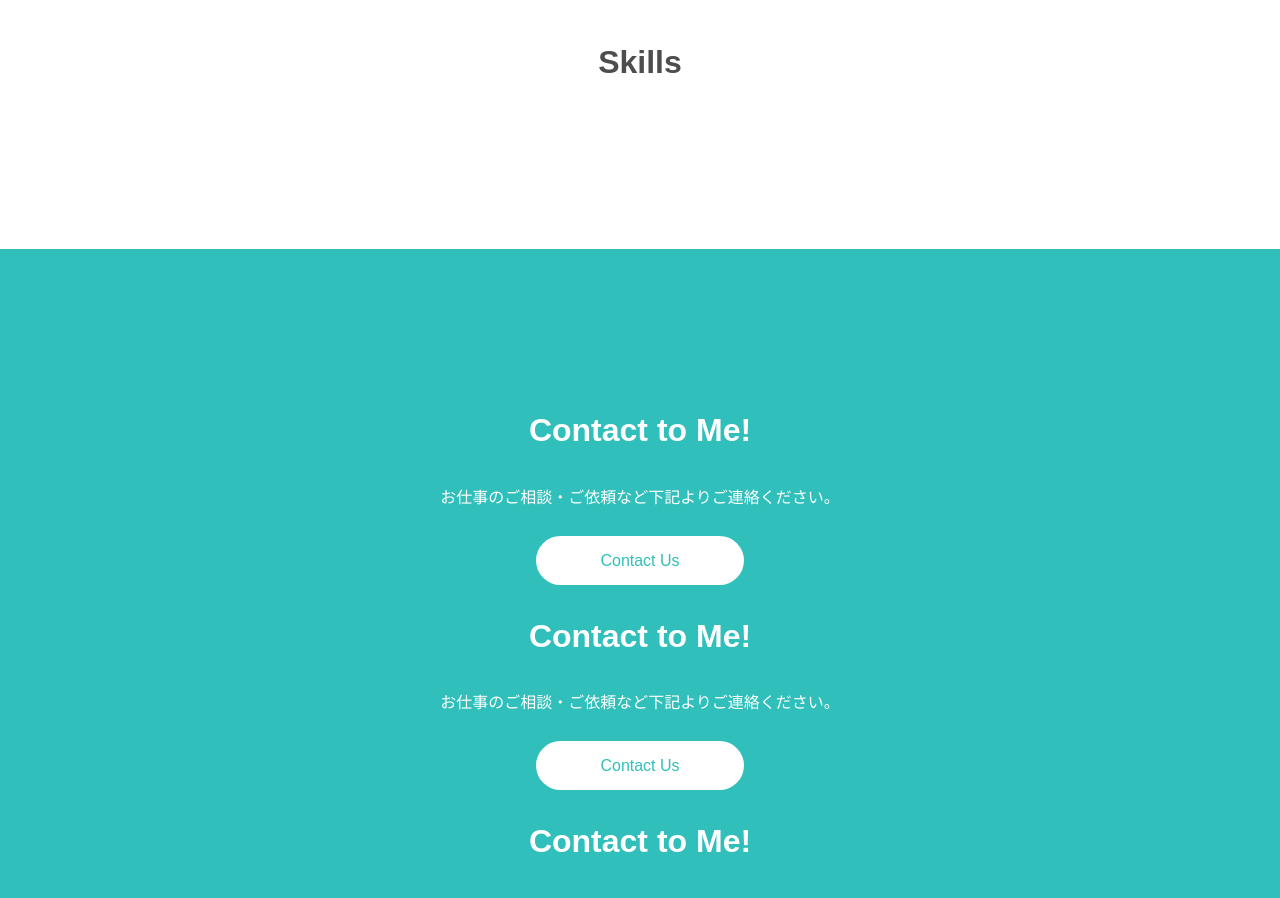
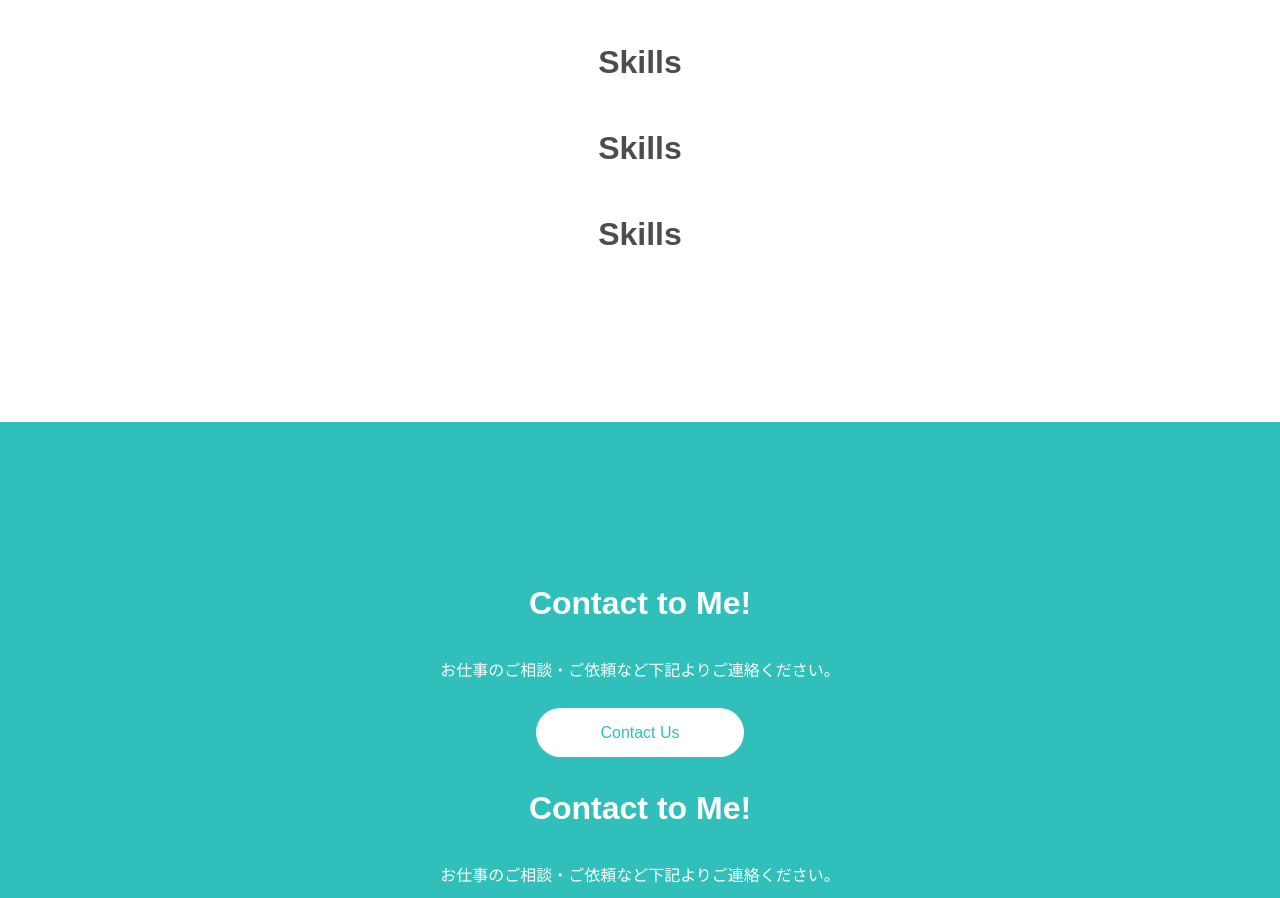
Before and after one commit to atsu0203/react-portfolio-site, a React (Create React App) app: page / in a window 1280 px wide. Shown: the part 920-1818 px from the top of the page. Built offline with nearby package versions, Linux system fonts and the light colour scheme.

Commit message:
スキルの更新

```diff
--- a/src/components/Skills.jsx
+++ b/src/components/Skills.jsx
@@ -11,6 +11,12 @@ export const Skills = () => {
         <div className="heading">
           <h2>Skills</h2>
         </div>
+        <div className="heading">
+          <h2>Skills</h2>
+        </div>
+        <div className="heading">
+          <h2>Skills</h2>
+        </div>
         <div className="skills-container">
         </div>
       </div>
```
